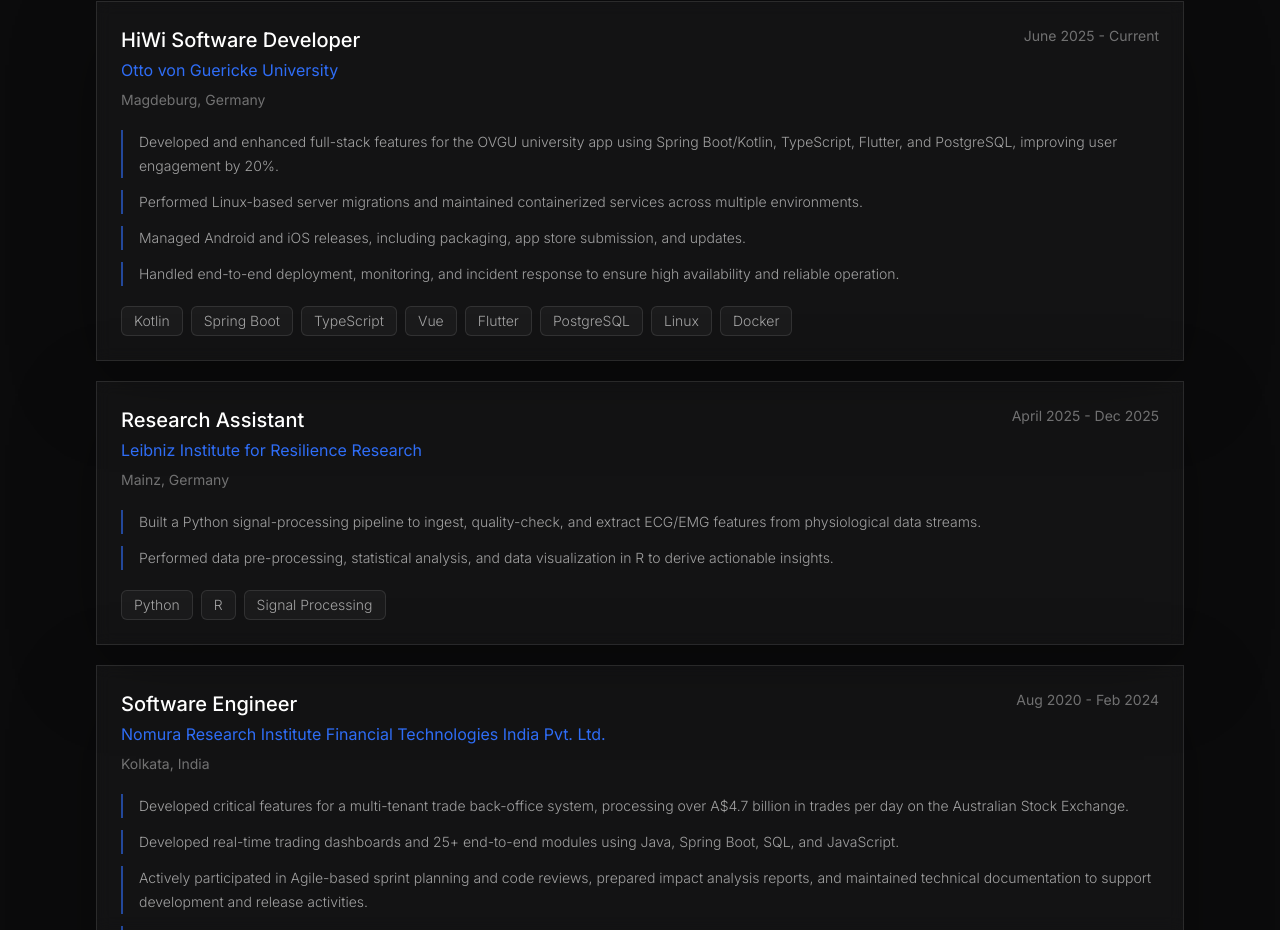
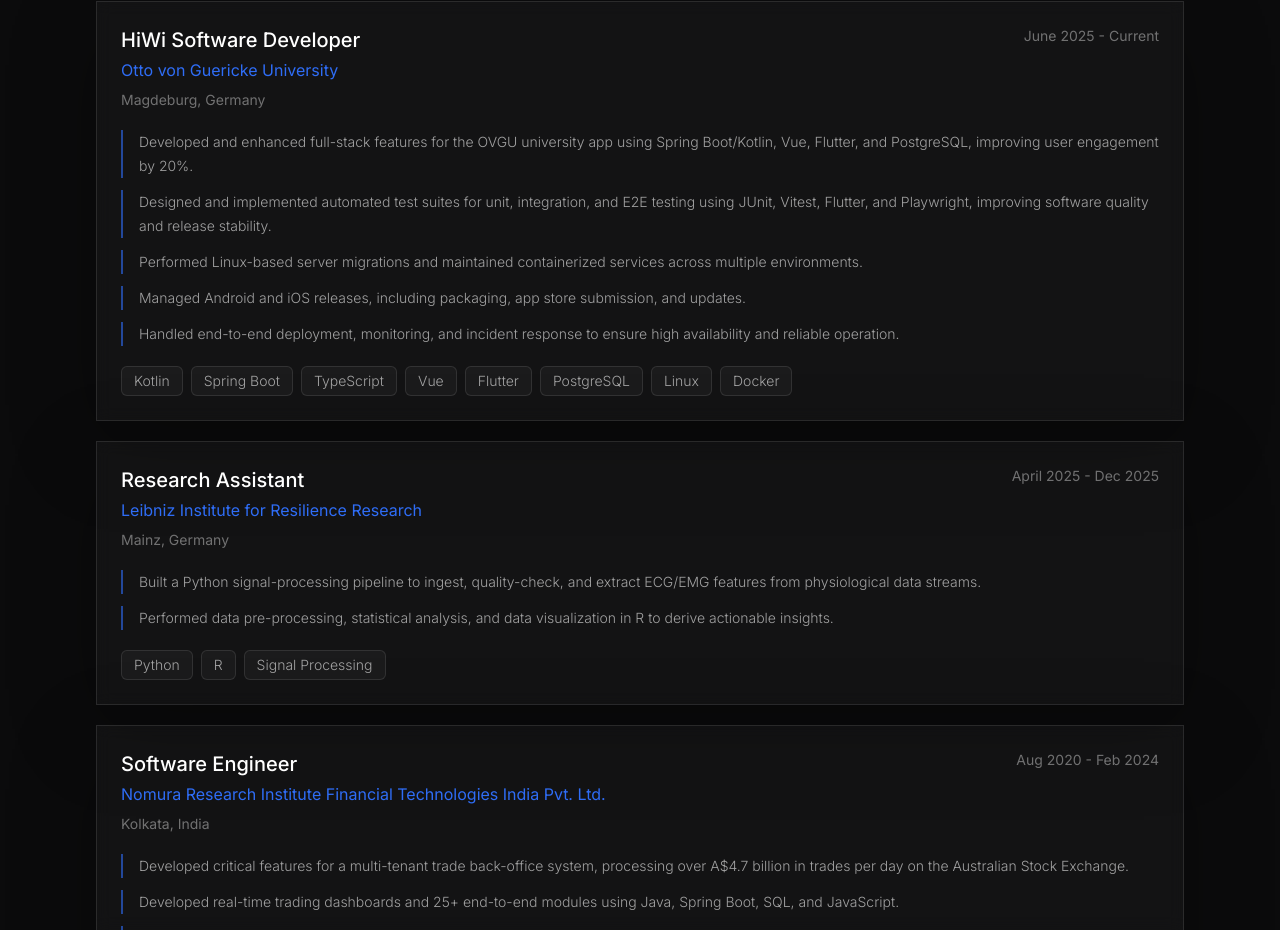
Before and after one commit to ImonGhosh/imonghosh.github.io, a React (Vite) app: page / in a window 1280 px wide. Shown: the part 2916-3846 px from the top of the page. Built offline with nearby package versions, Linux system fonts and the light colour scheme.

Commit message:
Modify Hiwi info

```diff
--- a/src/data/profile.ts
+++ b/src/data/profile.ts
@@ -249,7 +249,8 @@
     period: "June 2025 - Current",
     location: "Magdeburg, Germany",
     points: [
-      "Developed and enhanced full-stack features for the OVGU university app using Spring Boot/Kotlin, TypeScript, Flutter, and PostgreSQL, improving user engagement by 20%.",
+      "Developed and enhanced full-stack features for the OVGU university app using Spring Boot/Kotlin, Vue, Flutter, and PostgreSQL, improving user engagement by 20%.",
+      "Designed and implemented automated test suites for unit, integration, and E2E testing using JUnit, Vitest, Flutter, and Playwright, improving software quality and release stability.",
       "Performed Linux-based server migrations and maintained containerized services across multiple environments.",
       "Managed Android and iOS releases, including packaging, app store submission, and updates.",
       "Handled end-to-end deployment, monitoring, and incident response to ensure high availability and reliable operation.",
```
